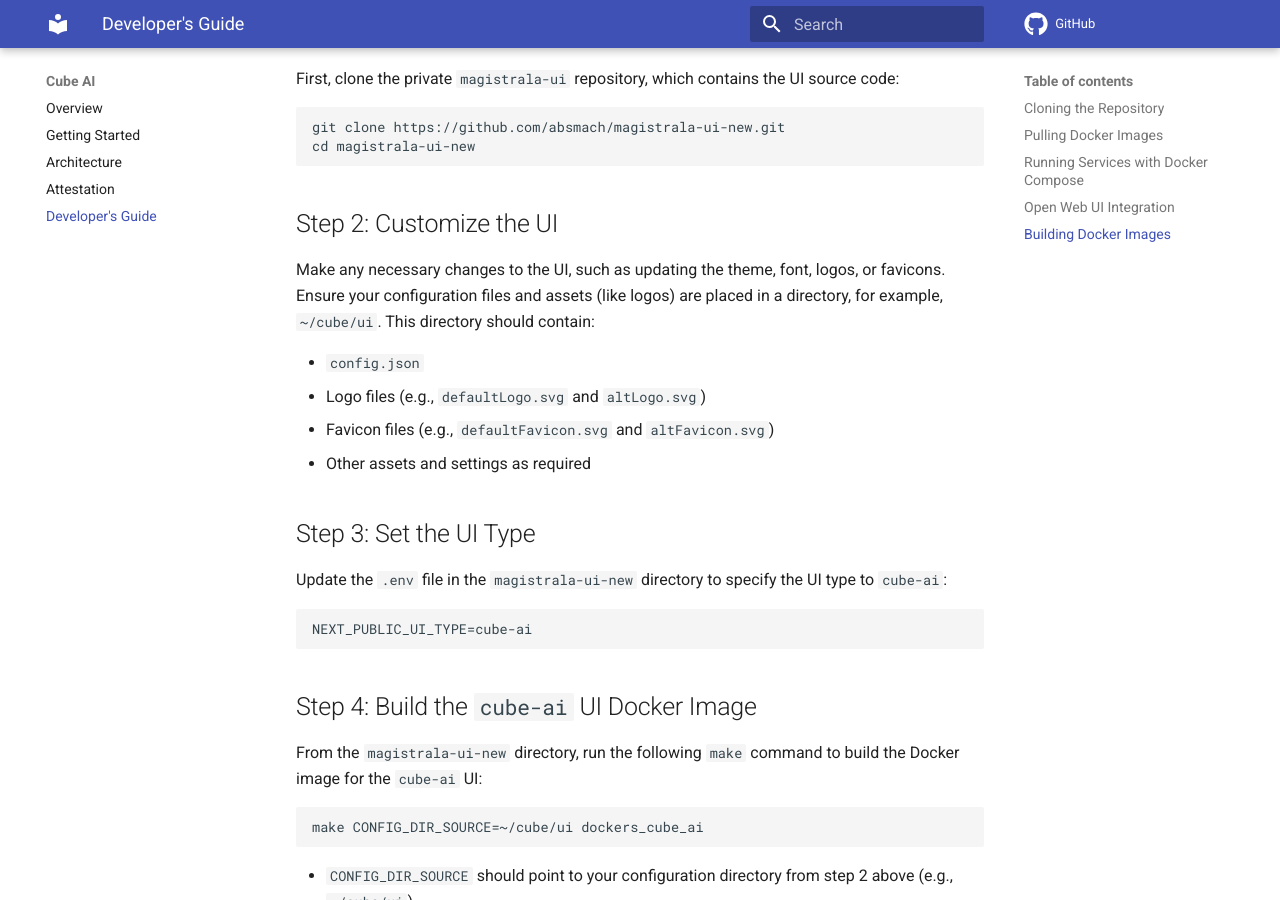
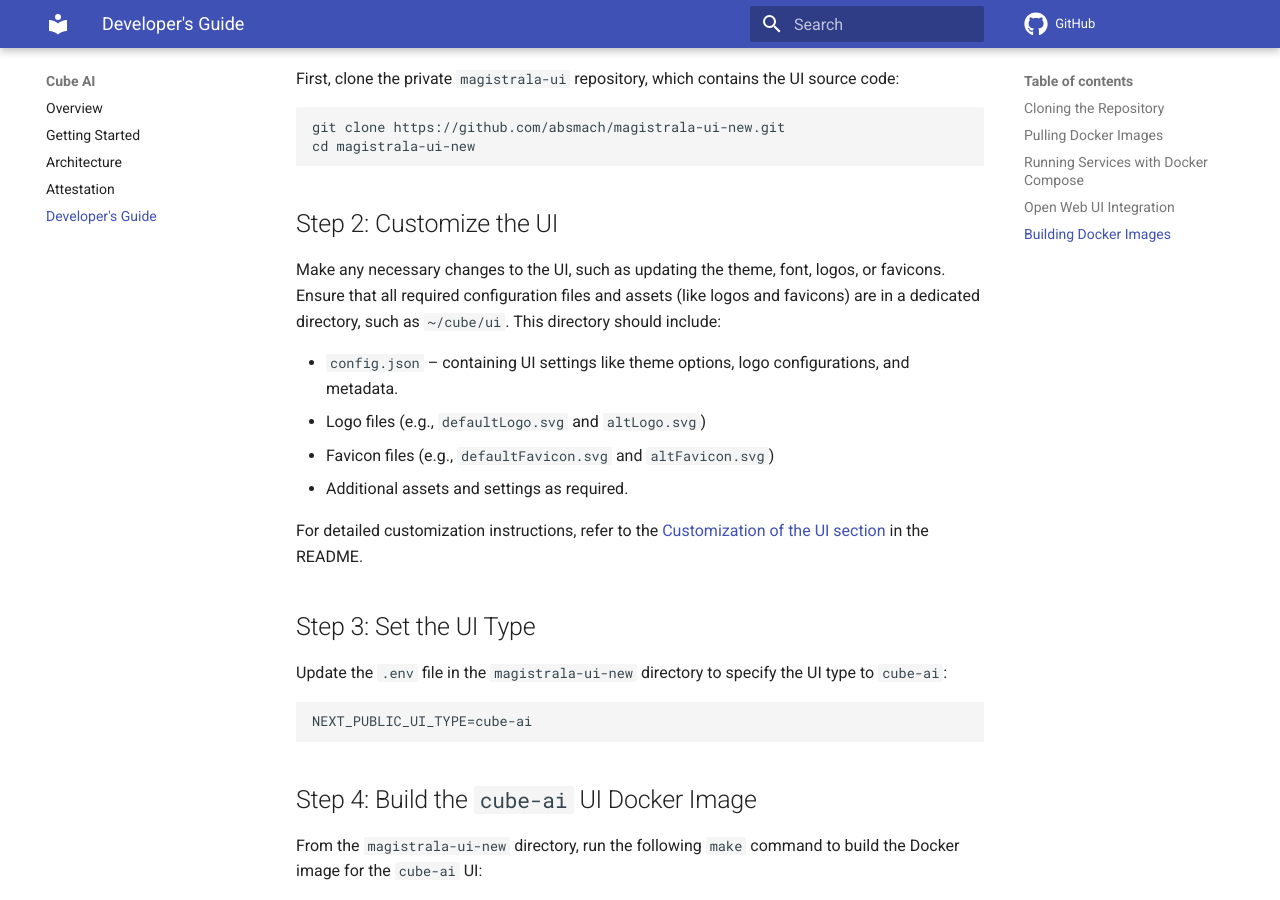
Before and after one commit to ultravioletrs/cube-docs, an MkDocs documentation site: the page built from docs/developer-guide.md, in a window 1280 px wide and 900 px high, scrolled down 2598 px. Built offline with MkDocs 1.6.1 and Material for MkDocs 9.7.7, drawn with Linux system fonts in a browser that asks for light colours; comment, search, counter and statistics services are not loaded.

Commit message:
Add link for more information
Signed-off-by: JeffMboya <jangina.mboya@gmail.com>

```diff
--- a/docs/developer-guide.md
+++ b/docs/developer-guide.md
@@ -102,13 +102,14 @@
 
 ## Step 2: Customize the UI
 
-Make any necessary changes to the UI, such as updating the theme, font, logos, or favicons.
-Ensure your configuration files and assets (like logos) are placed in a directory, for example, `~/cube/ui`. This directory should contain:
+Make any necessary changes to the UI, such as updating the theme, font, logos, or favicons. Ensure that all required configuration files and assets (like logos and favicons) are in a dedicated directory, such as `~/cube/ui`. This directory should include:
 
-- `config.json`
+- `config.json` – containing UI settings like theme options, logo configurations, and metadata.
 - Logo files (e.g., `defaultLogo.svg` and `altLogo.svg`)
 - Favicon files (e.g., `defaultFavicon.svg` and `altFavicon.svg`)
-- Other assets and settings as required
+- Additional assets and settings as required.
+
+For detailed customization instructions, refer to the [Customization of the UI section](https://github.com/absmach/magistrala-ui-new/tree/main) in the README.
 
 ## Step 3: Set the UI Type
 
```
